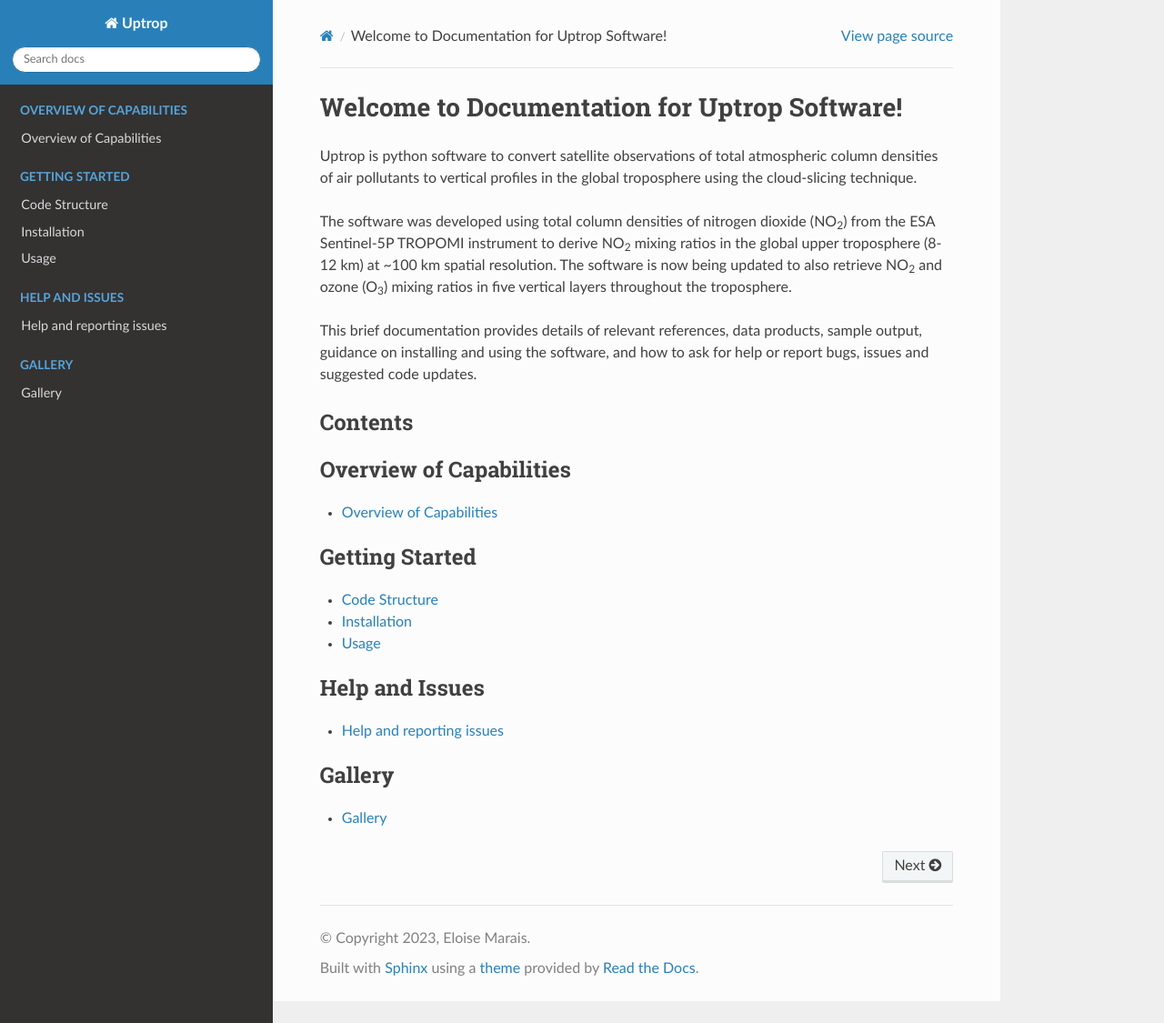
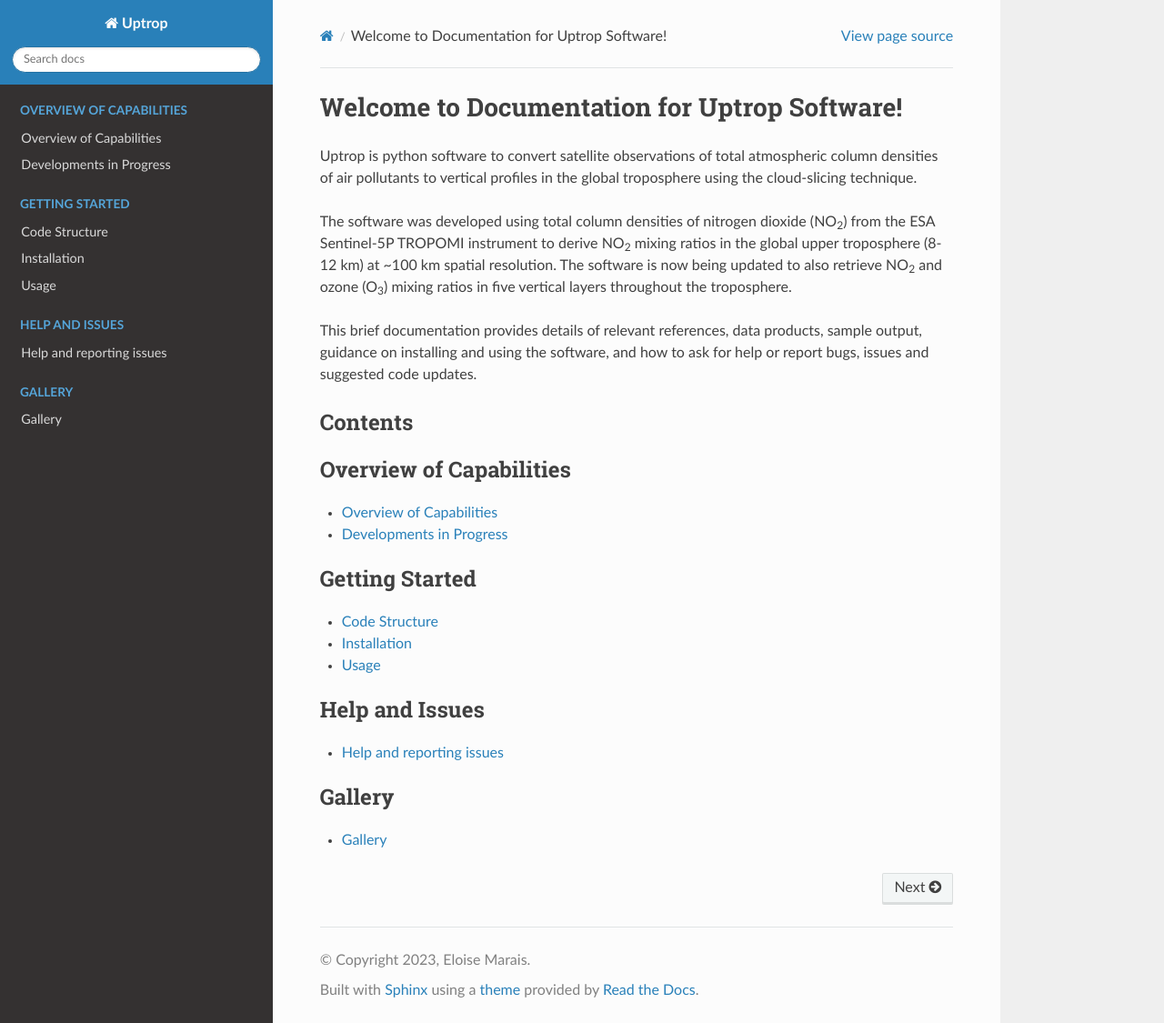
Before and after one commit to eamarais/erc-uptrop, a Sphinx documentation site: the page built from docs/source/index.rst, in a window 1280 px wide and 1125 px high. Shown: the whole window at 91% size. Built offline with Sphinx 7.4.7 and the Read the Docs theme 2.0.0, drawn with Linux system fonts in a browser that asks for light colours.

Commit message:
Update index.rst

```diff
--- a/docs/source/index.rst
+++ b/docs/source/index.rst
@@ -14,6 +14,7 @@ Contents
    :caption: Overview of Capabilities
 
    Overview.rst
+   Developments-in-progress.rst
 
 .. toctree::
    :maxdepth: 2
```
